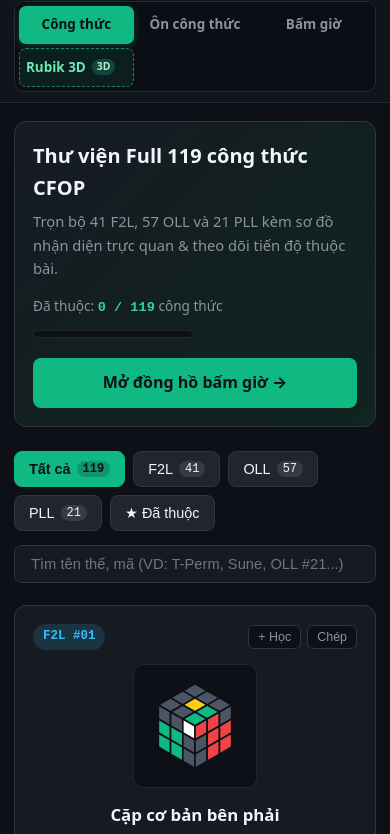
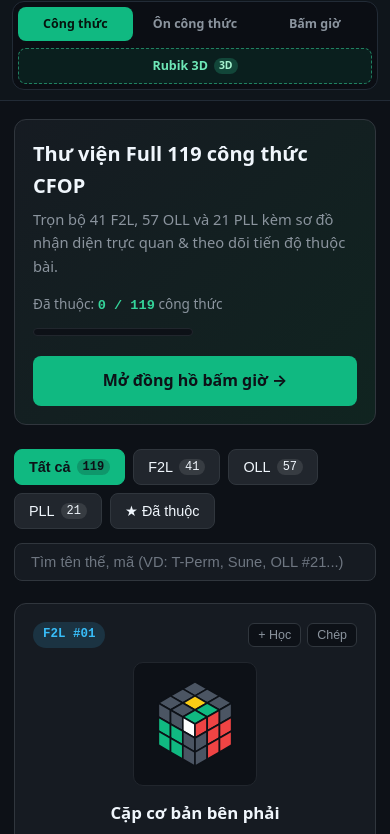
Before and after one commit to dingwuocanh/rubik-hub, a plain HTML site: page index.html in a window 390 px wide. Shown: the part 59-893 px from the top of the page. Drawn offline with Linux system fonts and the light colour scheme.

Commit message:
Update style.css

```diff
--- a/css/style.css
+++ b/css/style.css
@@ -59,18 +59,19 @@ body {
   font-size: 1.35rem;
   font-weight: 700;
   letter-spacing: 0.5px;
-  /* Tạo màu chữ gradient chuyển tiếp từ xanh ngọc sang xanh lục bảo rực rỡ */
+  /* Tạo màu chữ gradient chuyển tiếp từ xanh ngọc sang xanh lục bảo rực rỡ /
   background: linear-gradient(135deg, #a7f3d0 0%, #34d399 45%, #10b981 100%);
   background-clip: text;
   -webkit-background-clip: text;
   -webkit-text-fill-color: transparent;
-  text-shadow: 0 0 20px rgba(16, 185, 129, 0.15); /* Chữ phát sáng nhẹ */
+  text-shadow: 0 0 20px rgba(16, 185, 129, 0.15); / Chữ phát sáng nhẹ */
 }
 
-/* KHAY CHỨA 3 NÚT MENU LIỀN KHỐI */
+/* KHAY CHỨA MENU ĐIỀU HƯỚNG */
 .navbar nav {
   display: inline-flex;
   align-items: center;
+  flex-wrap: wrap;
   gap: 4px;
   background-color: #0b0e14;
   border: 1px solid #222b36;
@@ -97,9 +98,34 @@ body {
 
 .nav-link.active {
   background-color: #10b981;
-  color: #0b0e14;
+  color: #06130d;
+}
+
+/* Nút mở rộng Rubik 3D tách biệt nhưng vẫn gọn trên điện thoại */
+.nav-link-3d {
+  display: inline-flex;
+  align-items: center;
+  gap: 5px;
+  border: 1px dashed rgba(52, 211, 153, 0.6);
+  background: rgba(16, 185, 129, 0.12);
+  color: #6ee7b7;
+}
+
+.nav-link-3d:hover {
+  background: rgba(16, 185, 129, 0.22);
+  border-style: solid;
+  border-color: #34d399;
+  color: #a7f3d0;
+}
+
+.nav-3d-tag {
+  font-size: 0.65rem;
   font-weight: 700;
-  box-shadow: 0 2px 8px rgba(16, 185, 129, 0.25);
+  padding: 1px 5px;
+  border-radius: 999px;
+  background: rgba(52, 211, 153, 0.24);
+  color: #a7f3d0;
+  line-height: 1.3;
 }
 
 .container {
@@ -167,12 +193,11 @@ button, a {
   line-height: 1.3;
 }
 
-@media (max-width: 480px) {
+@media (max-width: 640px) {
   .navbar {
-    flex-direction: column;
-    align-items: stretch;
-    padding: 10px 14px;
-    gap: 10px;
+  flex-direction: column;
+  gap: 10px;
+  padding: 10px 12px;
   }
 
   .brand {
@@ -180,14 +205,25 @@ button, a {
   }
 
   .navbar nav {
-    display: grid;
-    grid-template-columns: repeat(3, 1fr);
-    width: 100%;
+  display: grid;
+  grid-template-columns: repeat(3, minmax(0, 1fr));
+  width: 100%;
+  gap: 5px;
+  padding: 5px;
+  border-radius: 12px;
   }
 
   .nav-link {
-    padding: 8px 6px;
-    font-size: 0.84rem;
+  font-size: 0.78rem;
+  padding: 7px 6px;
+  border-radius: 8px;
+  }
+
+  .nav-link-3d {
+  grid-column: 1 / -1;
+  justify-content: center;
+  padding: 7px 10px;
+  margin-top: 2px;
   }
 
   .container {
```
